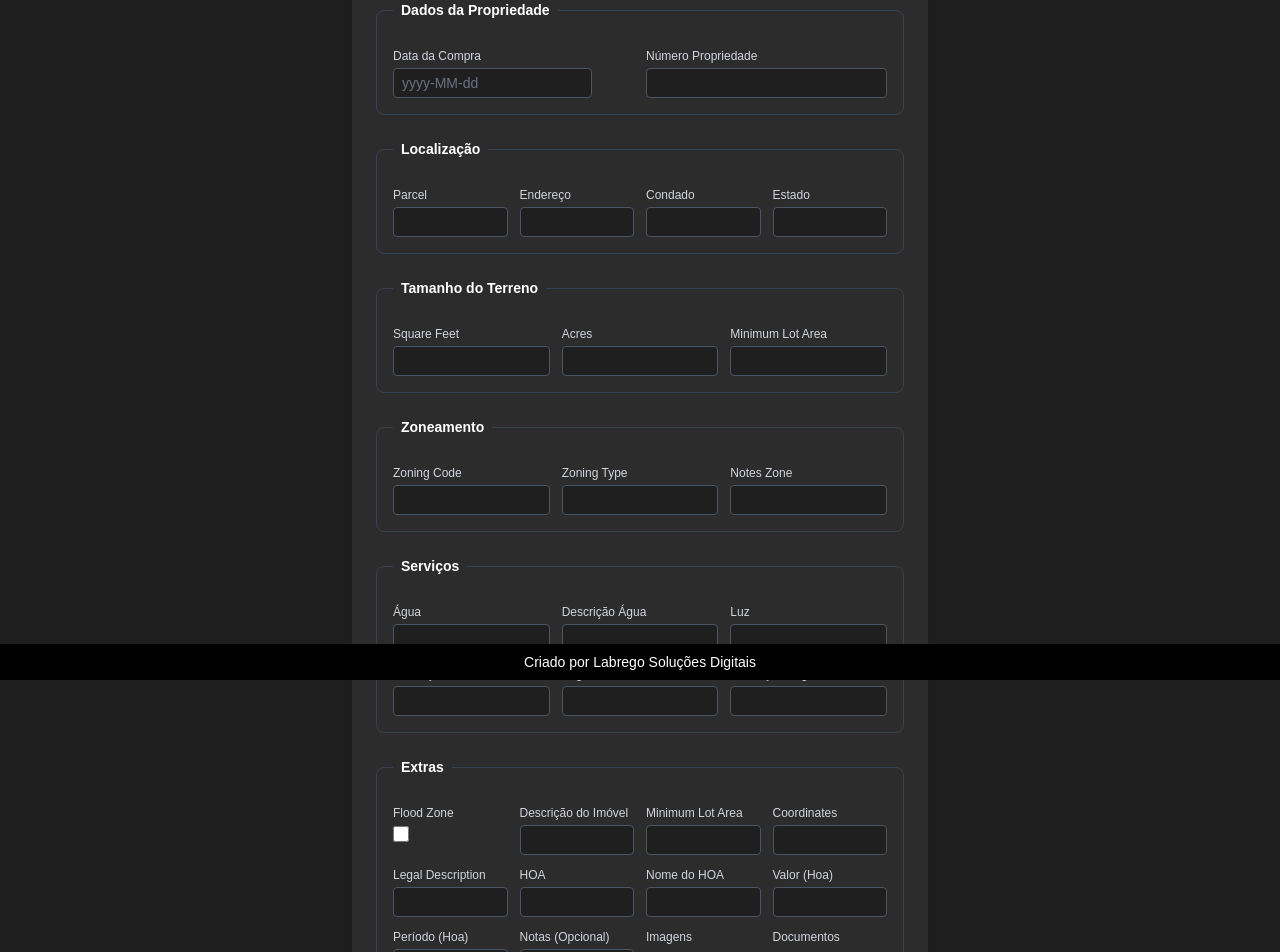
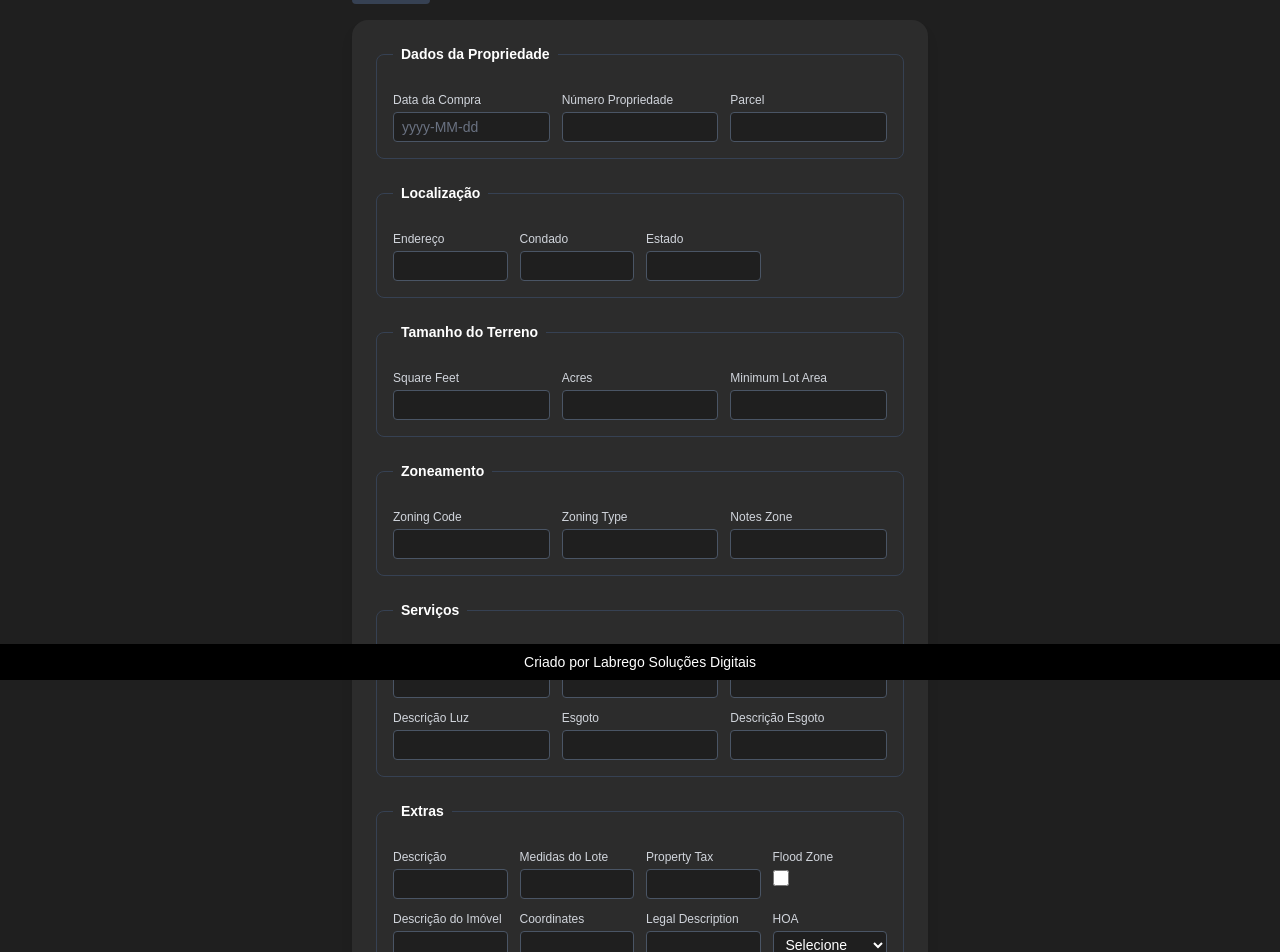
Before and after one commit to luanalabrego/my-gt-lands-app, a Next.js app: page /propriedades/new in a window 1280 px wide. Shown: the part 120-1072 px from the top of the page. Built offline with nearby package versions, Linux system fonts and the light colour scheme.

Commit message:
Usar variáveis de ambiente para Google Sheets

```diff
--- a/src/app/propriedades/new/page.tsx
+++ b/src/app/propriedades/new/page.tsx
@@ -4,6 +4,7 @@ import DatePicker from 'react-datepicker'
 import 'react-datepicker/dist/react-datepicker.css'
 import { useTranslation } from '@/hooks/useTranslation'
 import { useState } from 'react'
+import { useRouter } from 'next/navigation'
 
 // Rótulos das colunas
 const FIELDS = {
@@ -46,6 +47,7 @@ type FieldKey = keyof typeof FIELDS
 
 export default function CadastrarPropriedade() {
   const { t } = useTranslation()
+  const router = useRouter()
 
   // Estado para todos os campos textuais
   const [values, setValues] = useState<Record<FieldKey,string>>(() => {
@@ -66,7 +68,9 @@ export default function CadastrarPropriedade() {
     e.preventDefault()
     const payload = {
       ...values,
-      purchaseDate: purchaseDateObj ? purchaseDateObj.toISOString().slice(0, 10) : ''
+      purchaseDate: purchaseDateObj
+        ? purchaseDateObj.toISOString().slice(0, 10)
+        : ''
     }
     const resp = await fetch('/api/propriedades/create', {
       method: 'POST',
@@ -79,42 +83,49 @@ export default function CadastrarPropriedade() {
     } else {
       alert('Propriedade salva com sucesso!')
       // Reset completo
-      setValues(prev => {
-        const obj = {} as Record<FieldKey,string>
-        (Object.keys(FIELDS) as FieldKey[]).forEach(k => { obj[k] = '' })
-        return obj
-      })
+      const empty = {} as Record<FieldKey,string>
+      ;(Object.keys(FIELDS) as FieldKey[]).forEach(k => { empty[k] = '' })
+      setValues(empty)
       setPurchaseDateObj(null)
     }
   }
 
-  // Lista tipada das chaves
-  const fieldKeys = Object.keys(FIELDS) as FieldKey[]
+  return (
+    <div className="max-w-xl mx-auto">
+      {/* Botão Voltar */}
+      <button
+        type="button"
+        onClick={() => router.back()}
+        className="mb-4 text-sm text-white bg-gray-700 px-3 py-1 rounded hover:bg-gray-600"
+      >
+        ← {t('Voltar')}
+      </button>
 
-  return (
       <form
         onSubmit={handleSubmit}
-      className="max-w-xl mx-auto bg-[#2C2C2C] p-6 rounded-2xl shadow-lg space-y-6 text-white"
+        className="bg-[#2C2C2C] p-6 rounded-2xl shadow-lg space-y-6 text-white"
       >
         {/* Dados da Propriedade */}
         <fieldset className="border border-gray-700 rounded-lg p-4 space-y-3">
-        <legend className="px-2 text-sm font-semibold">{t('Dados da Propriedade')}</legend>
-        <div className="grid grid-cols-1 sm:grid-cols-2 gap-3">
+          <legend className="px-2 text-sm font-semibold">
+            {t('Dados da Propriedade')}
+          </legend>
+          <div className="grid grid-cols-1 sm:grid-cols-3 gap-3">
+            {/* Data da Compra */}
             <div>
               <label className="block text-xs font-medium mb-1 text-gray-300">
                 {t(FIELDS.purchaseDate)}
               </label>
               <DatePicker
                 selected={purchaseDateObj}
-              onChange={d => {
-                setPurchaseDateObj(d)
-                // não armazenamos aqui em values, fazemos no handleSubmit
-              }}
+                onChange={d => setPurchaseDateObj(d)}
                 dateFormat="yyyy-MM-dd"
                 placeholderText="yyyy-MM-dd"
                 className="w-full text-sm px-2 py-1 bg-[#1F1F1F] border border-gray-600 rounded text-white placeholder-gray-500"
               />
             </div>
+
+            {/* Número Propriedade */}
             <div>
               <label className="block text-xs font-medium mb-1 text-gray-300">
                 {t(FIELDS.propertyNumber)}
@@ -126,14 +137,27 @@ export default function CadastrarPropriedade() {
                 className="w-full text-sm px-2 py-1 bg-[#1F1F1F] border border-gray-600 rounded text-white placeholder-gray-500"
               />
             </div>
+
+            {/* Parcel */}
+            <div>
+              <label className="block text-xs font-medium mb-1 text-gray-300">
+                {t(FIELDS.parcel)}
+              </label>
+              <input
+                type="text"
+                value={values.parcel}
+                onChange={e => handleChange('parcel', e.target.value)}
+                className="w-full text-sm px-2 py-1 bg-[#1F1F1F] border border-gray-600 rounded text-white placeholder-gray-500"
+              />
+            </div>
           </div>
         </fieldset>
 
-      {/* Localização */}
+        {/* Localização (sem Parcel) */}
         <fieldset className="border border-gray-700 rounded-lg p-4 space-y-3">
           <legend className="px-2 text-sm font-semibold">{t('Localização')}</legend>
-        <div className="grid grid-cols-1 sm:grid-cols-2 lg:grid-cols-4 gap-3">
-          {(['parcel','address','county','state'] as FieldKey[]).map(key => (
+          <div className="grid grid-cols-1 sm:grid-cols-3 lg:grid-cols-4 gap-3">
+            {(['address','county','state'] as FieldKey[]).map(key => (
               <div key={key}>
                 <label className="block text-xs font-medium mb-1 text-gray-300">
                   {t(FIELDS[key])}
@@ -213,23 +237,44 @@ export default function CadastrarPropriedade() {
         <fieldset className="border border-gray-700 rounded-lg p-4 space-y-3">
           <legend className="px-2 text-sm font-semibold">{t('Extras')}</legend>
           <div className="grid grid-cols-1 sm:grid-cols-2 lg:grid-cols-4 gap-3">
-          {(['floodZone','propertyDesc','minimumLotArea','coordinates','legalDesc','hoa','hoaName','hoaValue','hoaPeriod','optionalNotes','images','documents'] as FieldKey[]).map(key => (
+            {(Object.keys(FIELDS) as FieldKey[])
+              .filter(key => ![
+                'purchaseDate','propertyNumber','parcel',
+                'address','county','state',
+                'squareFeet','acres','minimumLotArea',
+                'zoningCode','zoningType','notesZone',
+                'water','waterDesc','electricity','electricityDesc','sewer','sewerDesc'
+              ].includes(key))
+              .map(key => (
               <div key={key}>
                 <label className="block text-xs font-medium mb-1 text-gray-300">
                   {t(FIELDS[key])}
                 </label>
-              {key === 'images' || key === 'documents' ? (
-                <input
-                  type="file"
-                  multiple
-                  className="w-full text-sm text-gray-200"
-                />
-              ) : key === 'floodZone' ? (
+
+                {key === 'floodZone' ? (
                   <input
                     type="checkbox"
                     checked={values.floodZone === 'true'}
                     onChange={e => handleChange('floodZone', e.target.checked.toString())}
                     className="h-4 w-4 text-[#D4AF37] bg-[#1F1F1F] border-gray-600 rounded"
+                  />
+
+                ) : key === 'hoa' ? (
+                  <select
+                    value={values.hoa}
+                    onChange={e => handleChange('hoa', e.target.value)}
+                    className="w-full text-sm px-2 py-1 bg-[#1F1F1F] border border-gray-600 rounded text-white"
+                  >
+                    <option value="">{t('Selecione')}</option>
+                    <option value="Sim">{t('Sim')}</option>
+                    <option value="Não">{t('Não')}</option>
+                  </select>
+
+                ) : key === 'images' || key === 'documents' ? (
+                  <input
+                    type="file"
+                    multiple
+                    className="w-full text-sm text-gray-200"
                   />
                 ) : (
                   <input
@@ -254,5 +299,6 @@ export default function CadastrarPropriedade() {
           </button>
         </div>
       </form>
+    </div>
   )
 }
```
Lines whose indentation alone changed are shown as unchanged.
